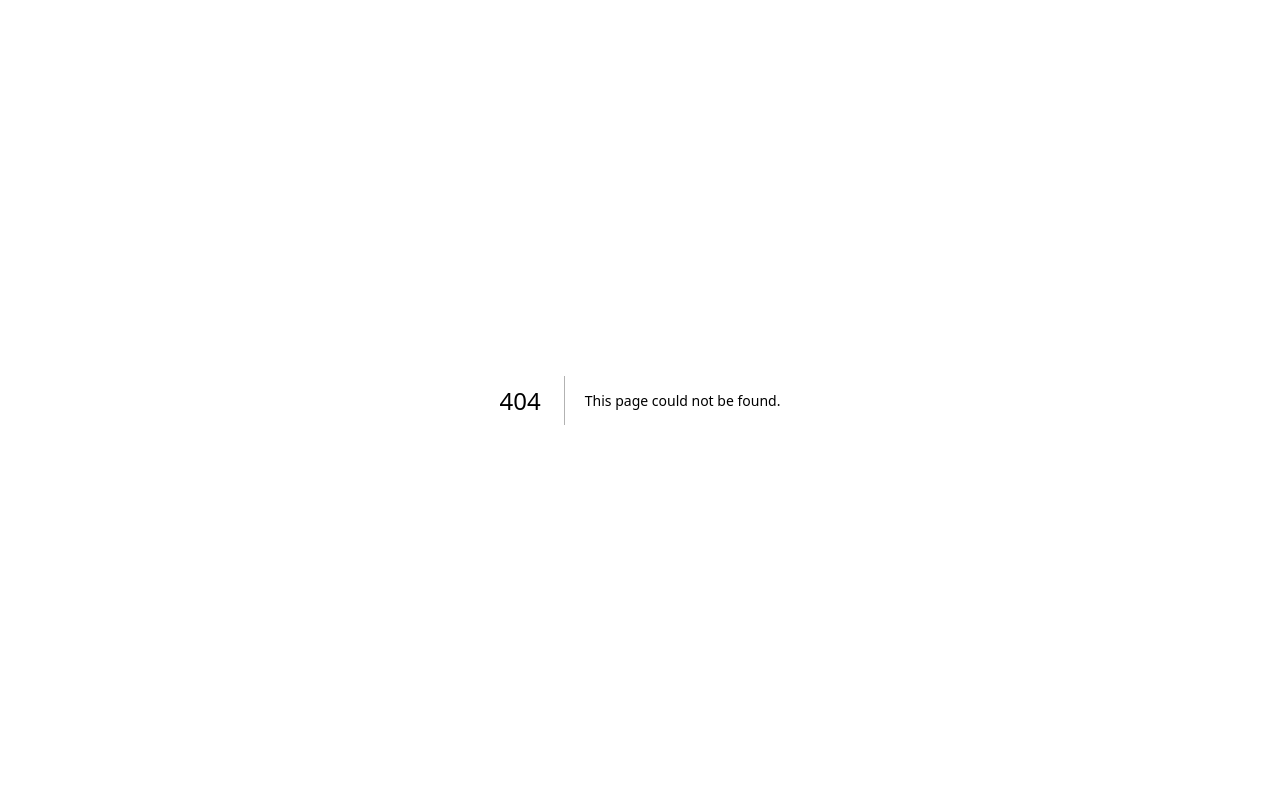
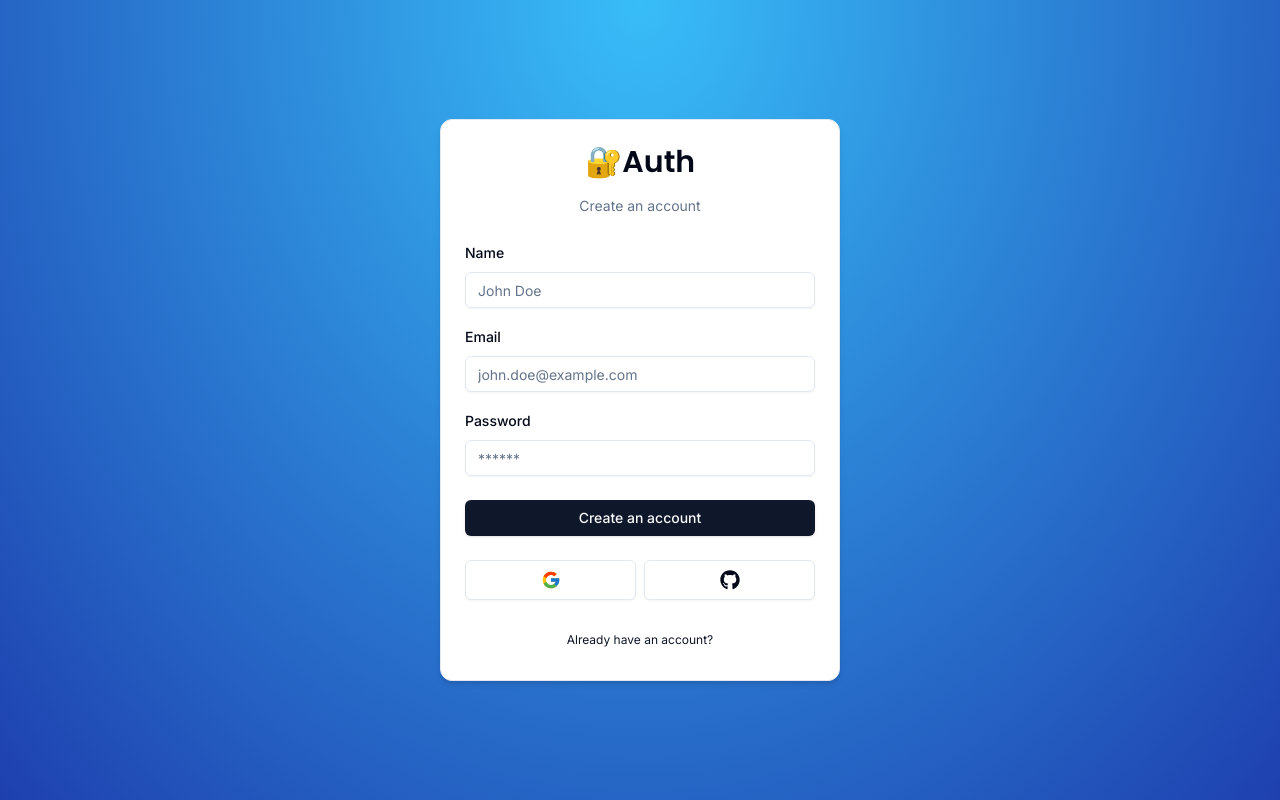
Before and after one commit to HuseyinKaraman/next-auth-v5, a Next.js app: page /auth/register in a window 1280 px wide. Before the commit this address had no page. Built offline with nearby package versions, Linux system fonts and the light colour scheme.

Commit message:
Work On Register Page

```diff
--- /dev/null
+++ b/actions/register.ts
@@ -0,0 +1,15 @@
+"use server";
+
+import * as z from "zod";
+
+import { RegisterSchema } from "@/schemas";
+
+export const register = async (values: z.infer<typeof RegisterSchema>) => {
+	const validatedFields = RegisterSchema.safeParse(values);
+
+	if (!validatedFields.success) {
+		return { error: "Invalid fields" };
+	}
+
+	return {success: "Email sent!"};
+};
--- /dev/null
+++ b/app/auth/register/page.tsx
@@ -0,0 +1,10 @@
+import { RegisterForm } from "@/components/auth/register-form"
+
+
+const RegisterPage = () => {
+  return (
+    <RegisterForm />
+  )
+}
+
+export default RegisterPage
--- /dev/null
+++ b/components/auth/register-form.tsx
@@ -0,0 +1,130 @@
+"use client";
+
+import * as z from "zod";
+
+import { useState, useTransition } from "react";
+import { useForm } from "react-hook-form";
+import { zodResolver } from "@hookform/resolvers/zod";
+
+import { RegisterSchema } from "@/schemas";
+import {
+    Form,
+    FormControl,
+    FormField,
+    FormItem,
+    FormLabel,
+    FormMessage,
+} from "@/components/ui/form";
+import { Input } from "@/components/ui/input";
+import { CardWrapper } from "@/components/auth/card-wrapper";
+import { Button } from "../ui/button";
+import { FormError } from "@/components/form-error";
+import { FormSuccess } from "@/components/form-success";
+import { register } from "@/actions/register";
+
+export const RegisterForm = () => {
+    const [error, setError] = useState<string | undefined>("");
+    const [success, setSuccess] = useState<string | undefined>("");
+    const [isPending, startTransition] = useTransition();
+
+    const form = useForm<z.infer<typeof RegisterSchema>>({
+        resolver: zodResolver(RegisterSchema),
+        defaultValues: {
+            email: "",
+            password: "",
+            name:""
+        },
+    });
+
+    const onSubmit = (values: z.infer<typeof RegisterSchema>) => {
+        setError("");
+        setSuccess("");
+
+        startTransition(() => {
+            register(values).then((data) => {
+                setError(data?.error);
+                setSuccess(data?.success);
+            })
+        });
+    };
+
+    return (
+        <CardWrapper
+            headerLabel="Create an account"
+            backButtonLabel="Already have an account?"
+            backButtonHref="/auth/login"
+            showSocail
+        >
+            <Form {...form}>
+                <form
+                    onSubmit={form.handleSubmit(onSubmit)}
+                    className="space-y-6">
+                    <div className="space-y-4">
+                        <FormField
+                            control={form.control}
+                            name="name"
+                            render={({ field }) => (
+                                <FormItem>
+                                    <FormLabel>Name</FormLabel>
+                                    <FormControl>
+                                        <Input
+                                            {...field}
+                                            type="text"
+                                            placeholder="John Doe"
+                                            disabled={isPending}
+                                        />
+                                    </FormControl>
+                                    <FormMessage />
+                                </FormItem>
+                            )}
+                        />
+                        <FormField
+                            control={form.control}
+                            name="email"
+                            render={({ field }) => (
+                                <FormItem>
+                                    <FormLabel>Email</FormLabel>
+                                    <FormControl>
+                                        <Input
+                                            {...field}
+                                            type="email"
+                                            placeholder="john.doe@example.com"
+                                            disabled={isPending}
+                                        />
+                                    </FormControl>
+                                    <FormMessage />
+                                </FormItem>
+                            )}
+                        />
+                        <FormField
+                            control={form.control}
+                            name="password"
+                            render={({ field }) => (
+                                <FormItem>
+                                    <FormLabel>Password</FormLabel>
+                                    <FormControl>
+                                        <Input
+                                            {...field}
+                                            type="password"
+                                            placeholder="******"
+                                            disabled={isPending}
+                                        />
+                                    </FormControl>
+                                    <FormMessage />
+                                </FormItem>
+                            )}
+                        />
+                    </div>
+                    <FormError message={error} />
+                    <FormSuccess message={success} />
+                    <Button
+                        disabled={isPending}
+                        type="submit"
+                        className="w-full">
+                        Create an account
+                    </Button>
+                </form>
+            </Form>
+        </CardWrapper>
+    );
+};
--- a/schemas/index.ts
+++ b/schemas/index.ts
@@ -5,3 +5,9 @@
   email: z.string().email({ message: "Email is required" }),
   password: z.string().min(1, { message: "Password is required" }),
 })
+
+export const RegisterSchema = z.object({
+  email: z.string().email({ message: "Email is required" }),
+  password: z.string().min(6, { message: "Minimum 6 characters required" }),
+  name: z.string().min(1, { message: "Name is required" }),
+})
```
